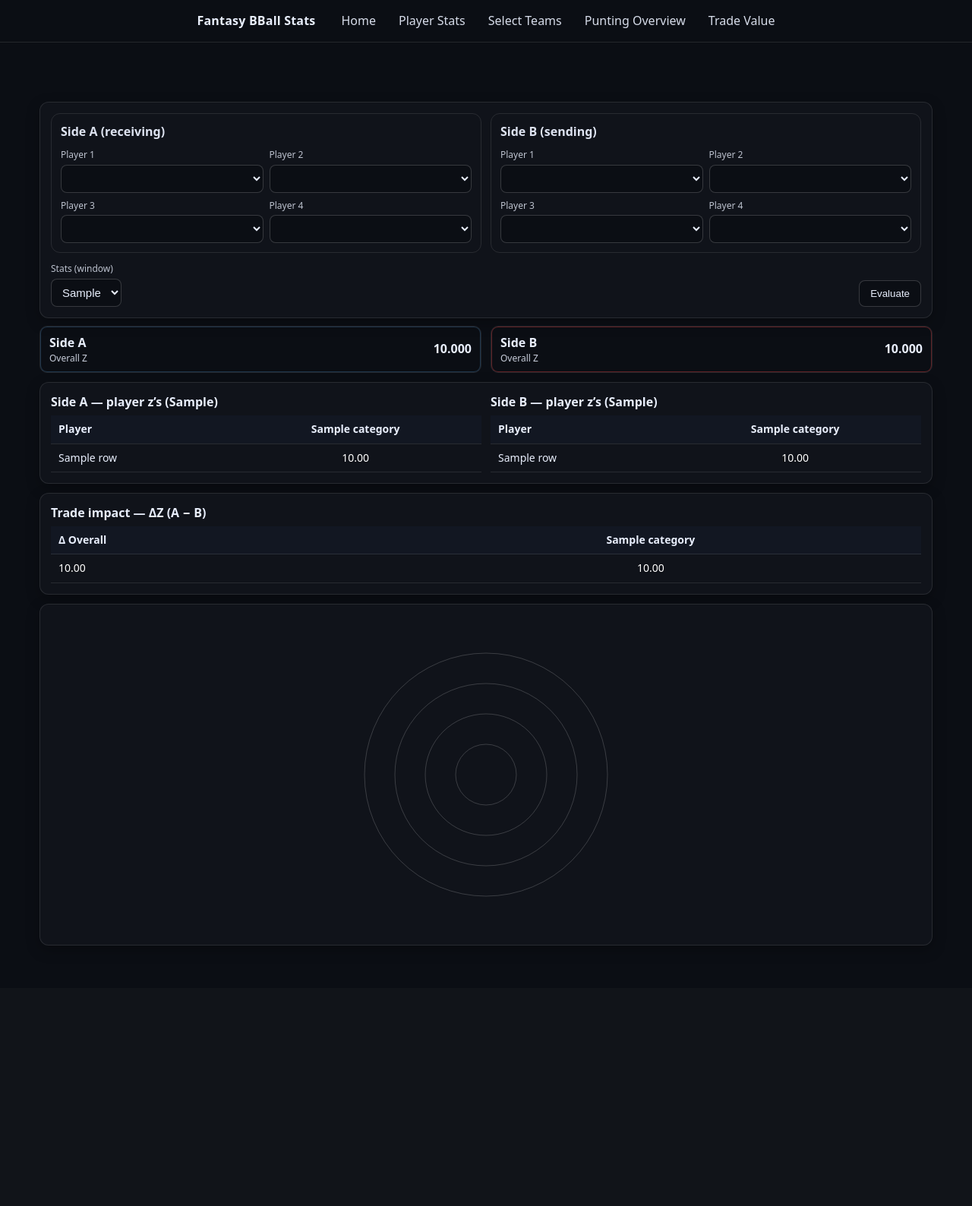
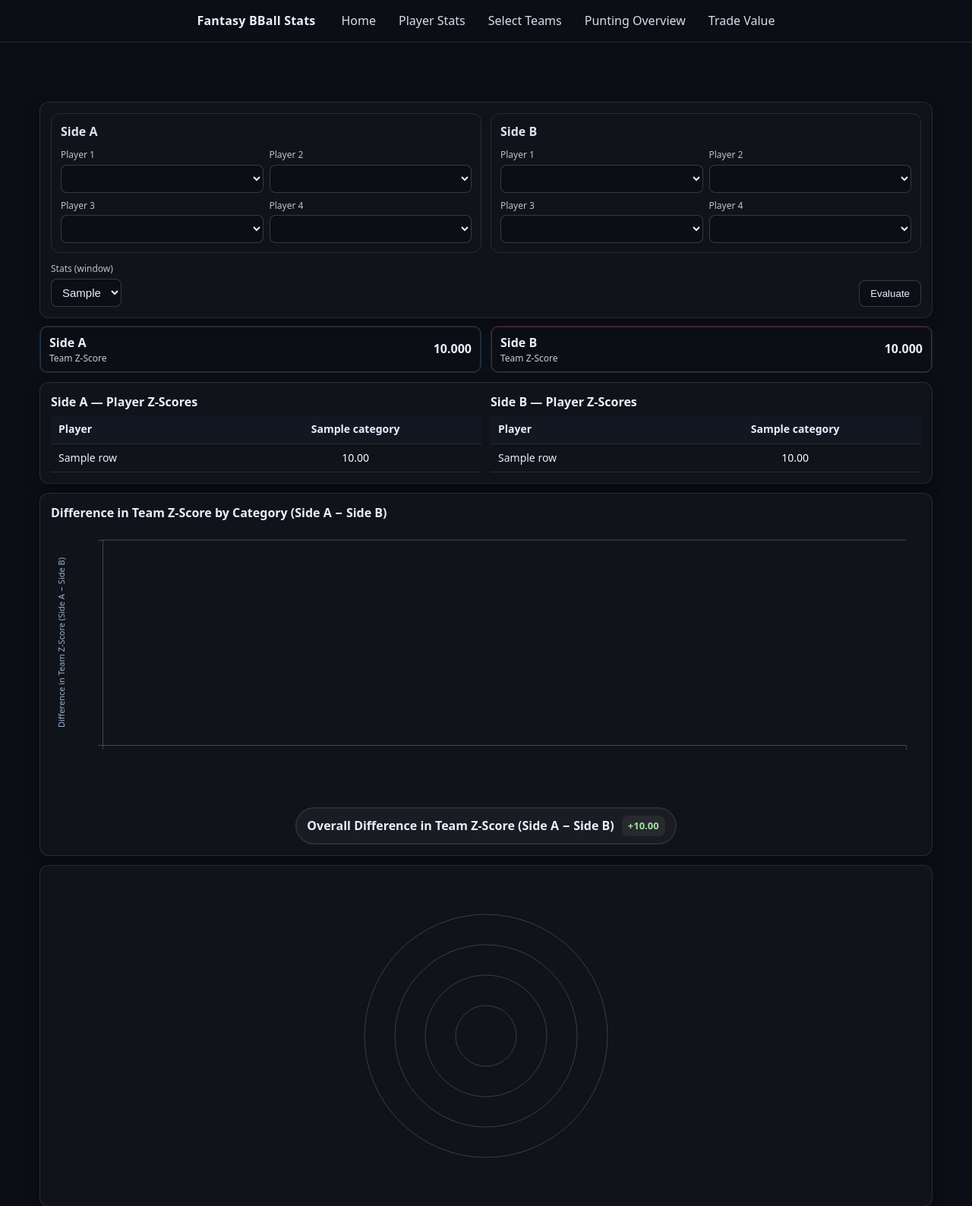
Before and after one commit to ThomasAdriaanse/Fantasy-bball-stats, a Flask app: template templates/trade_value.html in a window 1280 px wide. Shown: the top 1588 px of the page at 76% size. Before the commit the page ends 1245 px from the top, so only its background shows below. Run offline with Flask 3, Linux system fonts and the light colour scheme; the template is opened without the code that fills it: most values are stand-ins (such as "Sample title", 1, 10 or a date in 2020).

Commit message:
updated trade page

```diff
--- a/templates/trade_value.html
+++ b/templates/trade_value.html
@@ -1,5 +1,5 @@
 {% extends "base.html" %}
-{% block title %}Trade Value · Fantasy BBall{% endblock %}
+{% block title %}Trade Value{% endblock %}
 
 {% block head_extra %}
 <link rel="stylesheet" href="{{ url_for('static', filename='css/base.css') }}">
@@ -8,17 +8,13 @@
     --bg:#0b0e14; --card:#10131a; --text:#e8eefc; --muted:#9fb2cf;
     --border:rgba(255,255,255,0.10); --border-2:rgba(255,255,255,0.18);
     --shadow:0 6px 18px rgba(0,0,0,0.25);
-    --blue:#63a0d4; --blue-soft:rgba(70,130,180,.65);
-    --red:#ff7a7a; --red-soft:rgba(255,72,72,.65);
   }
   .card{ background:var(--card); border:1px solid var(--border); border-radius:12px; box-shadow:var(--shadow); padding:14px; }
   .body-container{ max-width:1200px; margin:0 auto; padding:14px 12px 32px; }
 
   /* ------- Form layout ------- */
   .trade-form{ display:grid; grid-template-columns: 1fr; gap:12px; }
-  .sides-grid{
-    display:grid; grid-template-columns: 1fr 1fr; gap:12px;
-  }
+  .sides-grid{ display:grid; grid-template-columns: 1fr 1fr; gap:12px; }
   .side-card{ border-radius:12px; border:1px solid var(--border); padding:12px; }
   .side-title{ font-weight:700; opacity:.95; display:flex; align-items:center; justify-content:space-between; }
   .select-row{ display:grid; grid-template-columns: 1fr; gap:8px; margin-top:10px; }
@@ -53,17 +49,40 @@
   td:first-child, th:first-child{ text-align:left; }
 
   /* Player z-color cells */
-  .zcell{
-    text-align:center;
-    color:#fff;
-    text-shadow:0 1px 2px rgba(0,0,0,.35);
-  }
+  .zcell{ text-align:center; color:#fff; text-shadow:0 1px 2px rgba(0,0,0,.35); }
   .player-tables{ display:grid; grid-template-columns:1fr 1fr; gap:12px; }
   @media (max-width: 980px){ .player-tables{ grid-template-columns:1fr; } }
 
   /* ------- Radar block ------- */
-  .viz-grid{ display:grid; grid-template-columns: 1fr; gap:12px; } /* radar only now */
+  .viz-grid{ display:grid; grid-template-columns: 1fr; gap:12px; }
   #radar svg{ width:100%; height:420px; display:block; }
+
+  /* ------- Difference bars (A − B) ------- */
+  .dz-title { font-weight:700; margin-bottom:4px; }
+  #dz-chart svg{ width:100%; height:360px; display:block; }
+  .dz-axis line, .dz-axis path { stroke: rgba(255,255,255,0.22); }
+  .dz-axis text { fill: var(--text); font-size: 12px; }
+  .dz-baseline { stroke: rgba(255,255,255,0.35); stroke-width: 1.2; }
+  .dz-bar { shape-rendering: crispEdges; }
+  .dz-label { fill: var(--text); font-size: 11px; text-anchor: middle; }
+  .dz-xlab { fill: var(--muted); font-size: 11px; text-anchor: end; }
+  .dz-ylab { fill: var(--muted); font-size: 11px; text-anchor: middle; }
+
+  /* ------- Overall difference chip ------- */
+  .overall-wrap{ margin-top:12px; display:flex; justify-content:center; }
+  .overall-pill{
+    display:inline-flex; gap:10px; align-items:center;
+    padding:10px 14px; border-radius:999px; border:1px solid var(--border);
+    background: rgba(255,255,255,0.04);
+    box-shadow: inset 0 0 0 1px rgba(255,255,255,0.06);
+    font-weight:700; color:var(--text);
+  }
+  .overall-amt{
+    font-size:13px; padding:4px 8px; border-radius:8px;
+    background: rgba(255,255,255,0.06);
+  }
+  .amt-pos{ color:#9fe6a1; }
+  .amt-neg{ color:#ff9a9a; }
 </style>
 <script src="https://d3js.org/d3.v7.min.js"></script>
 {% endblock head_extra %}
@@ -77,7 +96,7 @@
       <!-- Side A -->
       <div class="side-card">
         <div class="side-title">
-          <div>Side A (receiving)</div>
+          <div>Side A</div>
         </div>
         <div class="select-row">
           <div class="row-2">
@@ -126,7 +145,7 @@
       <!-- Side B -->
       <div class="side-card">
         <div class="side-title">
-          <div>Side B (sending)</div>
+          <div>Side B</div>
         </div>
         <div class="select-row">
           <div class="row-2">
@@ -189,19 +208,19 @@
   </form>
 
   {% if results %}
-  <!-- SUMMARY -->
+  <!-- SUMMARY (Team Z-Score after selection) -->
   <div class="summary-grid">
     <div class="sum-box sum-a">
       <div>
         <div class="sum-title">Side A</div>
-        <div class="sum-sub">Overall Z</div>
+        <div class="sum-sub">Team Z-Score</div>
       </div>
       <div style="font-weight:700;">{{ '%.3f' % results.a_totals['_overall'] }}</div>
     </div>
     <div class="sum-box sum-b">
       <div>
         <div class="sum-title">Side B</div>
-        <div class="sum-sub">Overall Z</div>
+        <div class="sum-sub">Team Z-Score</div>
       </div>
       <div style="font-weight:700;">{{ '%.3f' % results.b_totals['_overall'] }}</div>
     </div>
@@ -211,7 +230,7 @@
   <div class="card" style="margin-top:12px;">
     <div class="player-tables">
       <div>
-        <div style="font-weight:700; margin-bottom:6px;">Side A — player z’s ({{ stat_window }})</div>
+        <div style="font-weight:700; margin-bottom:6px;">Side A — Player Z-Scores</div>
         <table>
           <thead>
             <tr>
@@ -233,7 +252,7 @@
       </div>
 
       <div>
-        <div style="font-weight:700; margin-bottom:6px;">Side B — player z’s ({{ stat_window }})</div>
+        <div style="font-weight:700; margin-bottom:6px;">Side B — Player Z-Scores</div>
         <table>
           <thead>
             <tr>
@@ -256,25 +275,21 @@
     </div>
   </div>
 
-  <!-- NET IMPACT (ΔZ) — single-row table -->
+  <!-- DIFFERENCE (A − B) by category; Overall shown separately -->
   <div class="card" style="margin-top:12px;">
-    <div style="font-weight:700; margin-bottom:6px;">Trade impact — ΔZ (A − B)</div>
-    <table>
-      <thead>
-        <tr>
-          <th>Δ Overall</th>
-          {% for c in categories %}<th>{{ c }}</th>{% endfor %}
-        </tr>
-      </thead>
-      <tbody>
-        <tr>
-          <td class="zcell" style="background: {{ results.delta_overall_bg }};">{{ '%.2f' % results.delta_overall }}</td>
-          {% for cell in results.delta_cells %}
-            <td class="zcell" style="background: {{ cell.bg }};">{{ '%.2f' % cell.z }}</td>
-          {% endfor %}
-        </tr>
-      </tbody>
-    </table>
+    <div class="dz-title">Difference in Team Z-Score by Category (Side A − Side B)</div>
+    <div id="dz-chart"></div>
+
+    <!-- Overall difference (A − B) -->
+    {% set overall_diff = results.a_totals['_overall'] - results.b_totals['_overall'] %}
+    <div class="overall-wrap">
+      <div class="overall-pill">
+        <div>Overall Difference in Team Z-Score (Side A − Side B)</div>
+        <div class="overall-amt {{ 'amt-pos' if overall_diff>=0 else 'amt-neg' }}">
+          {{ '+' if overall_diff>=0 else '' }}{{ '%.2f' % overall_diff }}
+        </div>
+      </div>
+    </div>
   </div>
 
   <!-- RADAR -->
@@ -289,34 +304,32 @@
 {% if results %}
 <script>
 (function(){
-  // Radar from totals (capped & normalized to show shape)
+  /* ---------- Radar (unchanged) ---------- */
   const cats = {{ categories|tojson }};
   const A = {{ results.a_totals|tojson }};
   const B = {{ results.b_totals|tojson }};
-  const cap = 3;
-  const norm = (v)=> Math.max(0, Math.min(1, (v + cap) / (2*cap)));
+  const capRadar = 3;
+  const norm = (v)=> Math.max(0, Math.min(1, (v + capRadar) / (2*capRadar)));
 
   const dataA = cats.map(c => ({axis:c, val:norm(A[c])}));
   const dataB = cats.map(c => ({axis:c, val:norm(B[c])}));
 
-  const wrap = d3.select("#radar");
-  const w = wrap.node().clientWidth || 600, h = 420, rPad = 50;
-  const cx = w/2, cy = h/2, radius = Math.min(w,h)/2 - rPad;
+  const wrapR = d3.select("#radar");
+  const wR = wrapR.node().clientWidth || 600, hR = 420, rPad = 50;
+  const cx = wR/2, cy = hR/2, radius = Math.min(wR,hR)/2 - rPad;
   const angle = (i)=> (i / cats.length) * 2 * Math.PI;
   const r = d3.scaleLinear().domain([0,1]).range([0, radius]);
 
-  const svg = wrap.append("svg").attr("viewBox", `0 0 ${w} ${h}`);
-  const g = svg.append("g").attr("transform", `translate(${cx},${cy})`);
+  const svgR = wrapR.append("svg").attr("viewBox", `0 0 ${wR} ${hR}`);
+  const gR = svgR.append("g").attr("transform", `translate(${cx},${cy})`);
 
-  // grid
   const rings = [0.25, 0.5, 0.75, 1];
-  g.selectAll(".grid")
+  gR.selectAll(".grid")
     .data(rings).enter().append("circle")
     .attr("r", d => r(d))
     .attr("fill","none").attr("stroke","rgba(255,255,255,.18)");
 
-  // axes + labels
-  const axes = g.selectAll(".axis")
+  const axes = gR.selectAll(".axis")
     .data(cats).enter().append("g").attr("class","axis");
 
   axes.append("line")
@@ -343,11 +356,103 @@
     return d3.line().curve(d3.curveCardinalClosed.tension(0.6))(points);
   }
 
-  g.append("path").attr("d", polyPath(dataA))
+  gR.append("path").attr("d", polyPath(dataA))
     .attr("fill","rgba(70,130,180,0.25)").attr("stroke","steelblue").attr("stroke-width",2);
 
-  g.append("path").attr("d", polyPath(dataB))
+  gR.append("path").attr("d", polyPath(dataB))
     .attr("fill","rgba(255,72,72,0.25)").attr("stroke","red").attr("stroke-width",2);
+
+
+  /* ---------- Difference bars: (Side A − Side B) per category ---------- */
+  const W = (d3.select("#dz-chart").node().clientWidth || 1000);
+  const H = 360;
+  const m = { top: 20, right: 20, bottom: 70, left: 68 }; // a bit more room
+  const innerW = W - m.left - m.right;
+  const innerH = H - m.top - m.bottom;
+
+  const dzData = cats.map(c => ({
+    cat: c,
+    z: (+A[c] || 0) - (+B[c] || 0)   // Side A minus Side B
+  }));
+
+  const svg = d3.select("#dz-chart").append("svg").attr("viewBox", `0 0 ${W} ${H}`);
+  const g = svg.append("g").attr("transform", `translate(${m.left},${m.top})`);
+
+  // Domain cap (symmetric) + vertical padding so bars don't clip axes
+  const cap = 4;
+  const zMin = d3.min(dzData, d => d.z);
+  const zMax = d3.max(dzData, d => d.z);
+  const baseMin = Math.min(-0.5, Math.max(-cap, Math.floor(zMin*10)/10));
+  const baseMax = Math.max( 0.5, Math.min( cap, Math.ceil (zMax*10)/10));
+  const yPad = Math.max(0.2, (baseMax - baseMin) * 0.06);
+
+  const x = d3.scaleBand()
+    .domain(dzData.map(d => d.cat))
+    .range([0, innerW])
+    .padding(0.20);
+
+  const y = d3.scaleLinear()
+    .domain([baseMin - yPad, baseMax + yPad])
+    .nice()
+    .range([innerH, 0]);
+
+  function zColor(z){
+    if (!isFinite(z)) return "rgba(255,255,255,0.25)";
+    // 0 -> red (hurts Side A relative), 1 -> green (helps Side A relative)
+    const t = Math.max(0, Math.min(1, (z + cap) / (2*cap)));
+    const hue = 120 * t; // 0 red .. 120 green
+    return `hsl(${hue}, 70%, 45%)`;
+  }
+
+  // Baseline at 0
+  g.append("g")
+    .attr("class","dz-axis")
+    .attr("transform", `translate(0,${y(0)})`)
+    .append("line")
+    .attr("class","dz-baseline")
+    .attr("x1", 0).attr("x2", innerW).attr("y1", 0).attr("y2", 0);
+
+  // Axes
+  g.append("g").attr("class","dz-axis").call(d3.axisLeft(y).ticks(6));
+  g.append("g")
+    .attr("class","dz-axis")
+    .attr("transform", `translate(0,${innerH})`)
+    .call(d3.axisBottom(x))
+    .selectAll("text")
+    .attr("class","dz-xlab")
+    .attr("transform","rotate(-35)")
+    .style("text-anchor","end");
+
+  // Y axis label (explicit)
+  g.append("text")
+    .attr("class","dz-ylab")
+    .attr("transform", "rotate(-90)")
+    .attr("x", -innerH/2)
+    .attr("y", -50)
+    .text("Difference in Team Z-Score (Side A − Side B)");
+
+  // Bars
+  g.selectAll(".dz-bar")
+    .data(dzData)
+    .enter()
+    .append("rect")
+    .attr("class","dz-bar")
+    .attr("x", d => x(d.cat))
+    .attr("width", x.bandwidth())
+    .attr("y", d => d.z >= 0 ? y(d.z) : y(0))
+    .attr("height", d => Math.max(2, Math.abs(y(d.z) - y(0))))
+    .attr("fill", d => zColor(d.z));
+
+  // Value labels with a bit of clearance
+  g.selectAll(".dz-label")
+    .data(dzData)
+    .enter()
+    .append("text")
+    .attr("class","dz-label")
+    .attr("x", d => x(d.cat) + x.bandwidth()/2)
+    .attr("y", d => d.z >= 0 ? (y(d.z) - 10) : (y(d.z) + 16))
+    .text(d => isFinite(d.z) ? d.z.toFixed(2) : '—');
+
 })();
 </script>
 {% endif %}
```
Also changed, not shown: templates/punting_overview.html (+5 -6 lines).
